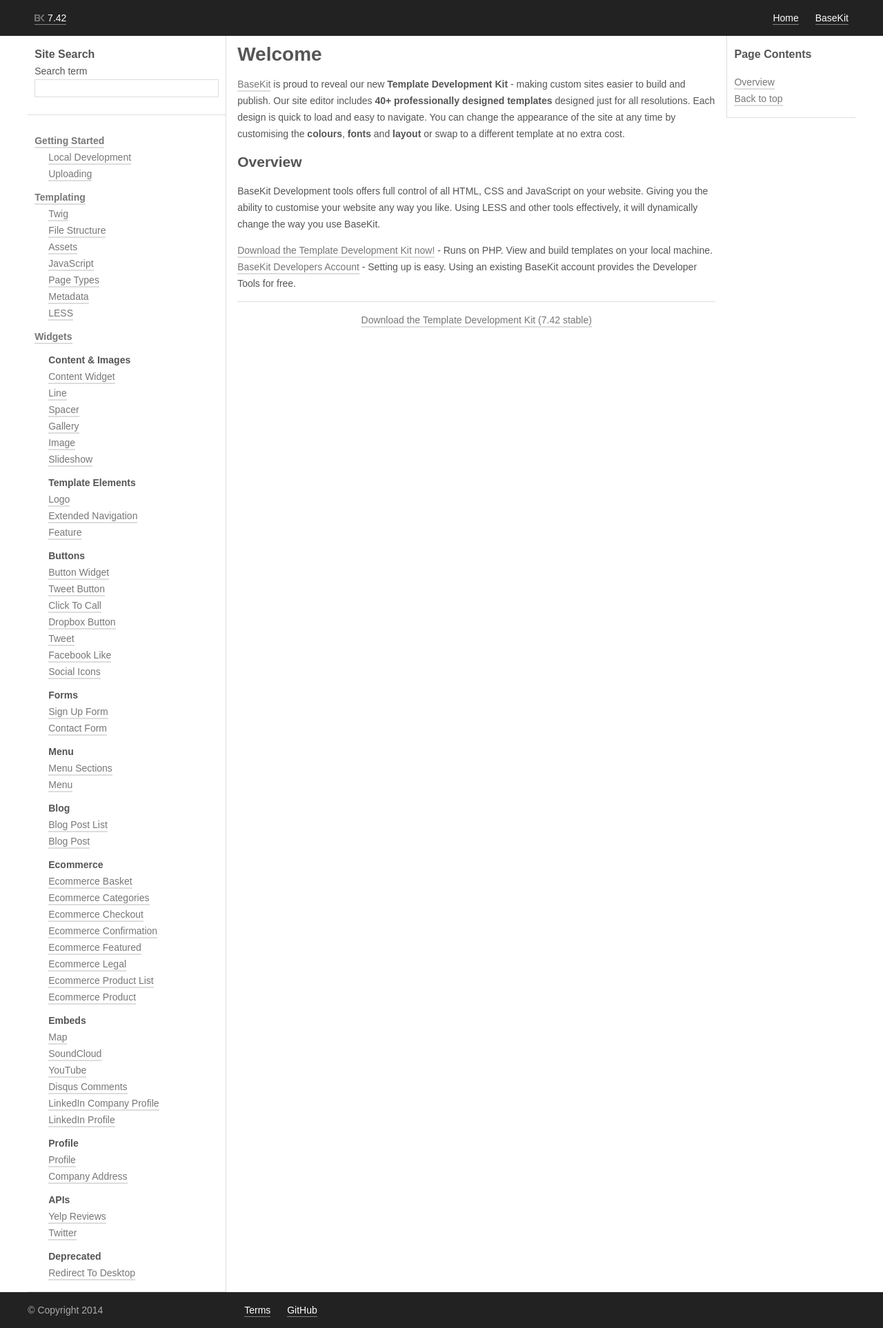
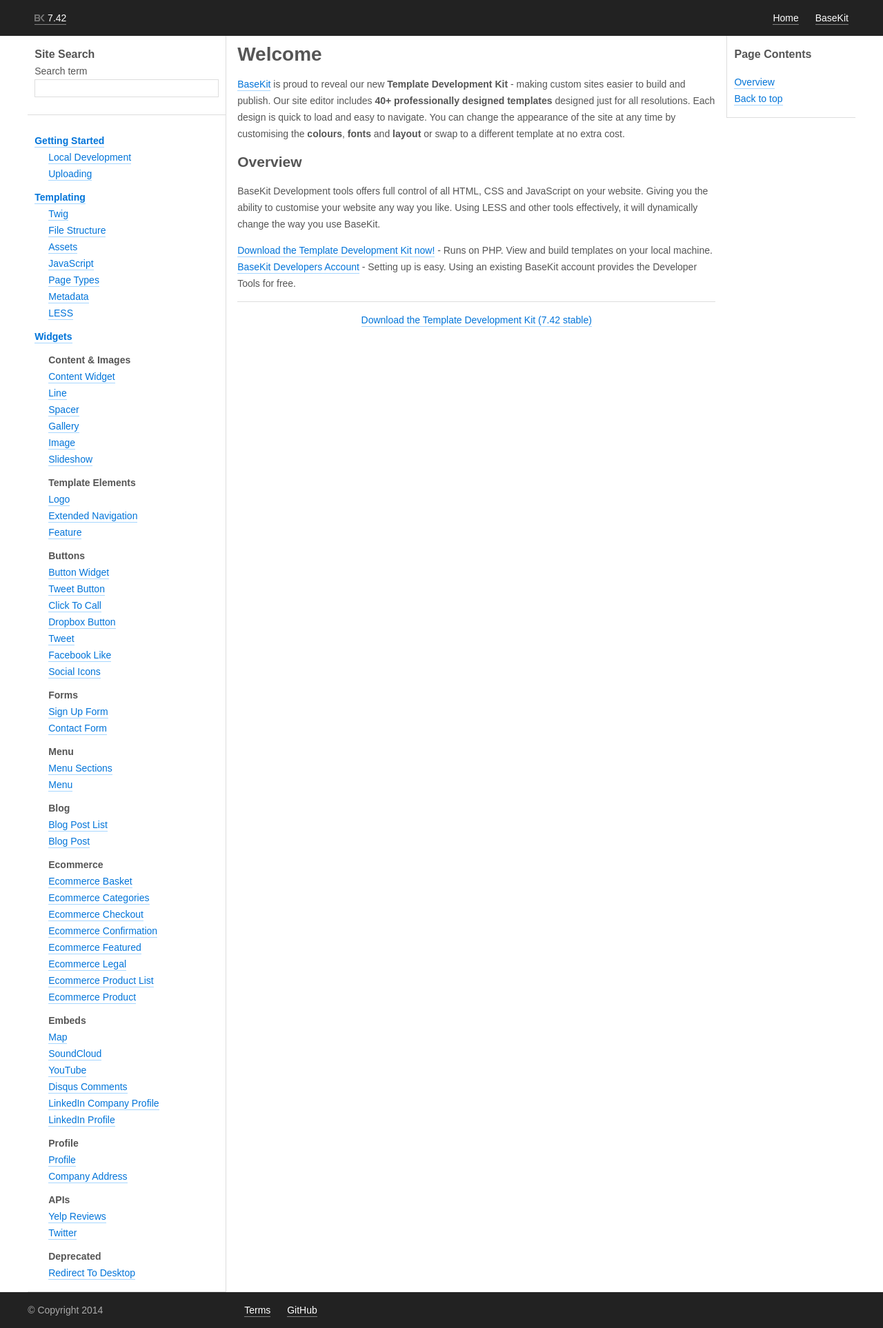
Before and after one commit to rusic/documentation, a Jekyll site: the page built from index.md, in a window 1280 px wide. Shown: the whole page at 69% size. Built offline with Jekyll 4.4.1, drawn with Linux system fonts in a browser that asks for light colours.

Commit message:
Minor style changes, improved search design and coloured links

```diff
--- a/_sass/_main.scss
+++ b/_sass/_main.scss
@@ -10,7 +10,7 @@ $light-border: #ddd;
 $dark-text: #555;
 $light-links: #fff;
 $light-text: #aaa;
-$dark-links: #777;
+$dark-links: #0074D9;
 $light-background: #fff;
 
 // Body
@@ -113,7 +113,6 @@ body {
 		width: 100%;
 	}
 
-
 // Aside
 .aside {
 	padding: 15px 10px;
@@ -162,8 +161,6 @@ body {
 		font-weight: bold;
 	}
 
-
-
 // Footer
 .footer--main {
 	clear: both;
@@ -177,14 +174,15 @@ body {
 a {
 	color: $dark-links;
 	text-decoration: none;
-	border-bottom: 2px solid lighten($dark-links, 40%);
+	border-bottom: 1px solid lighten($dark-links, 40%);
 	padding-bottom: 1px;
 	&:hover {
 		border-color: lighten($dark-links, 20%);
 	}
 	&.current,
 	&:active {
-		color: darken($dark-links, 20%);
+		color: darken($dark-links, 10%);
+		border-color: $dark-links;
 	}
 }
 
@@ -196,16 +194,32 @@ fieldset {
 }
 
 	// Search Form
-	.search-input {
-		border: 1px solid lighten($dark-links, 40%);
+	input[type=text] {
+		border: 1px solid $light-border;
 		width: 100%;
 		padding: 4px 9px;
+		&:focus {
+			border-color: $dark-links;
+			outline: none;
+			background: $light-background;
+		}
+	}
+	.search-label {
+		position: absolute;
+		padding: 1px 9px;
+		z-index: 0;
+		color: $light-text;
 	}
 	.search-field {
+		position: relative;
 		padding-bottom: 10px;
+		background: $light-background;
 	}
-
-
+	.search-input {
+		position: relative;
+		z-index: 1;
+		background: none;
+	}
 
 // Headings
 h3, legend {
@@ -216,6 +230,7 @@ h3, legend {
 // Mobile
 @media (min-width: 320px) and (max-width: 767px) {
 
+	// Main content
 	.main--body .row {
 		display: inherit;
 	}
@@ -232,4 +247,12 @@ h3, legend {
 		display: inherit;
 	}
 
+	// Aside
+	.aside--contents,
+	.aside--verions,
+	.aside--search,
+	.aside--docs {
+		border-left: none;
+		border-right: none;
+	}
 }
```
